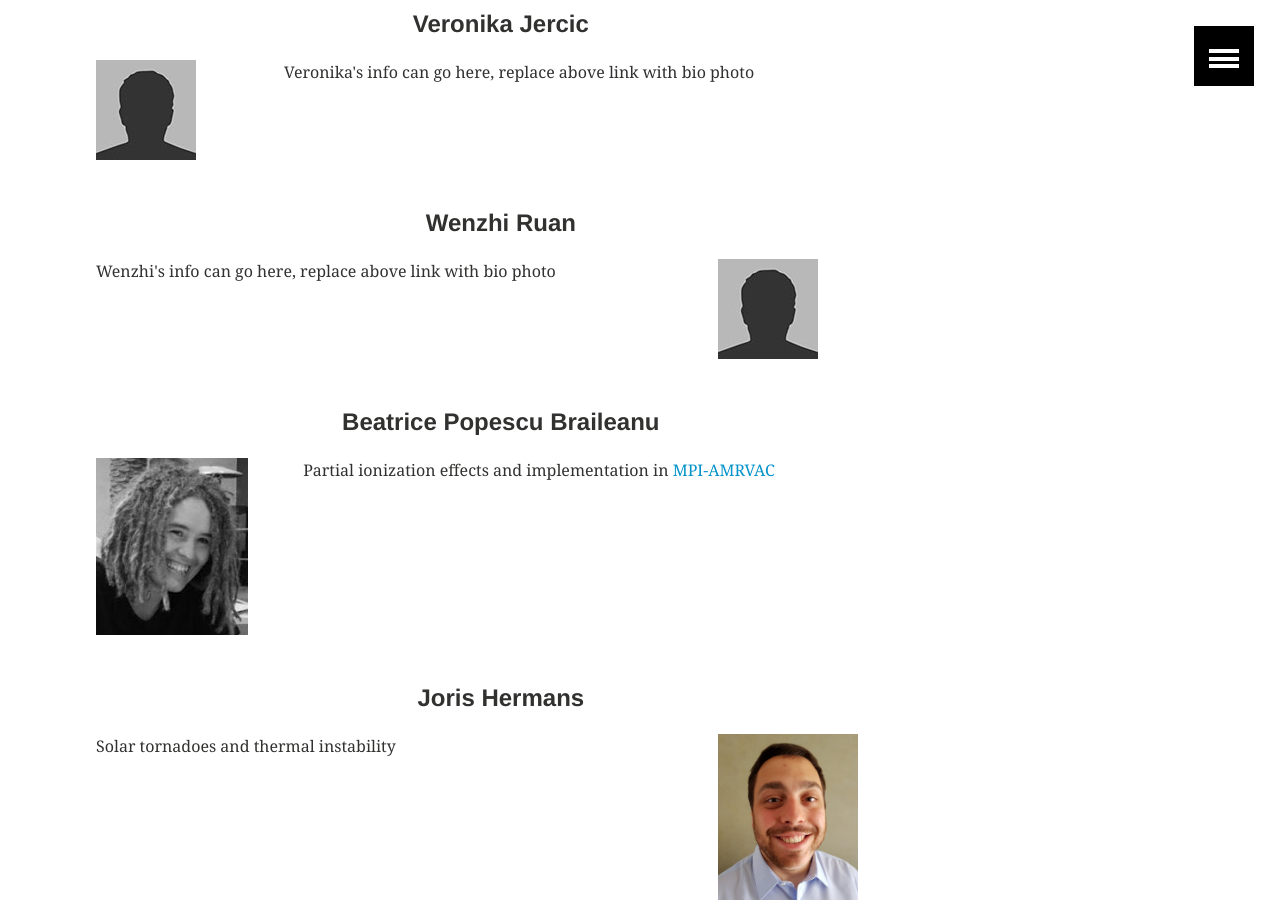
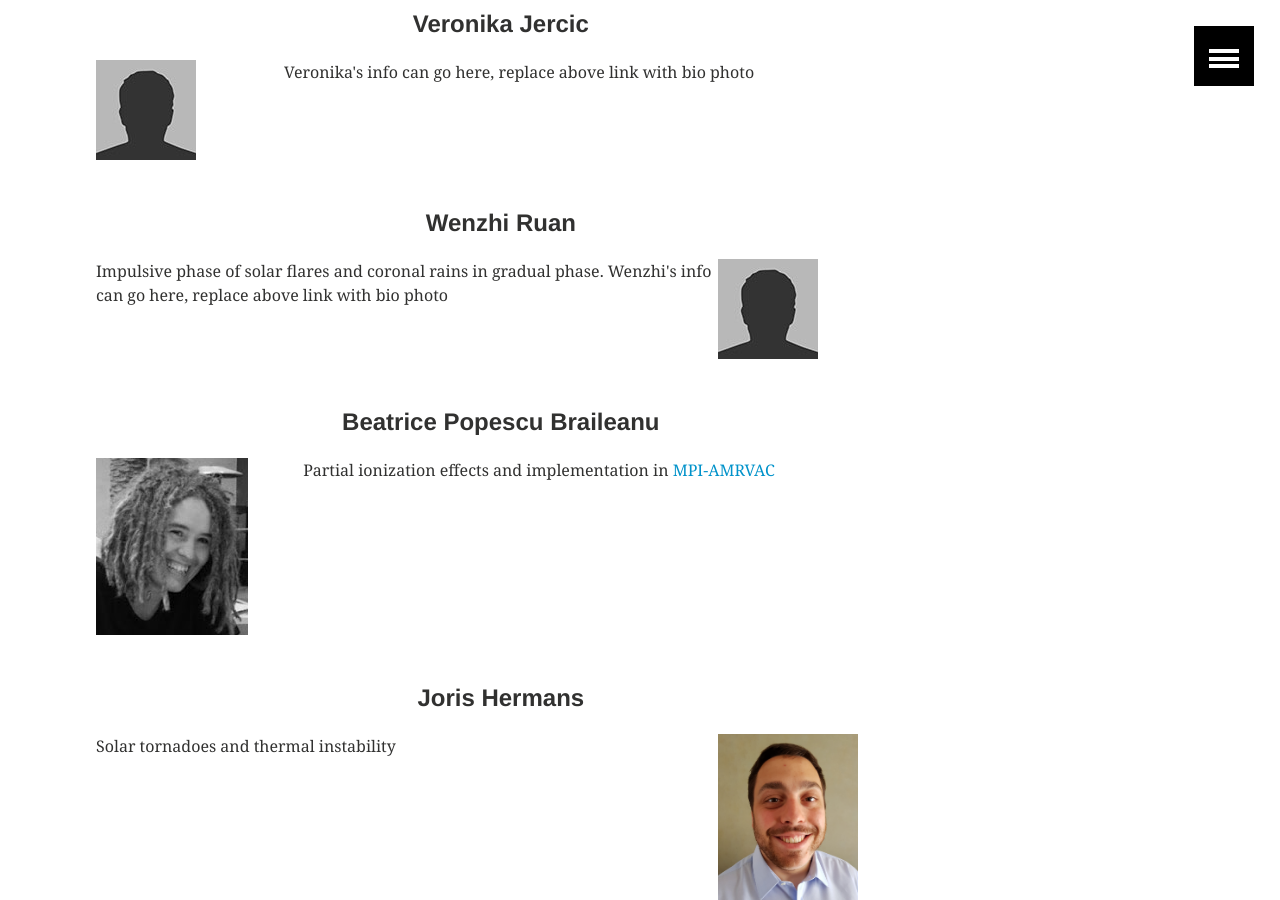
Before and after one commit to erc-prominent/erc-prominent.github.io, a Jekyll site: the page built from team/index.md, in a window 1280 px wide and 900 px high, scrolled down 1179 px. Built offline with Jekyll 4.4.1, drawn with Linux system fonts in a browser that asks for light colours.

Commit message:
add info

```diff
--- a/team/index.md
+++ b/team/index.md
@@ -81,6 +81,7 @@ share: false
     <a href="wenzhiruan"><img src="{{ site.url }}/images/bio-photo.jpg"></a>
   </li>
 
+  Impulsive phase of solar flares and coronal rains in gradual phase.
   Wenzhi's info can go here, replace above link with bio photo
 
 </ul>
```
